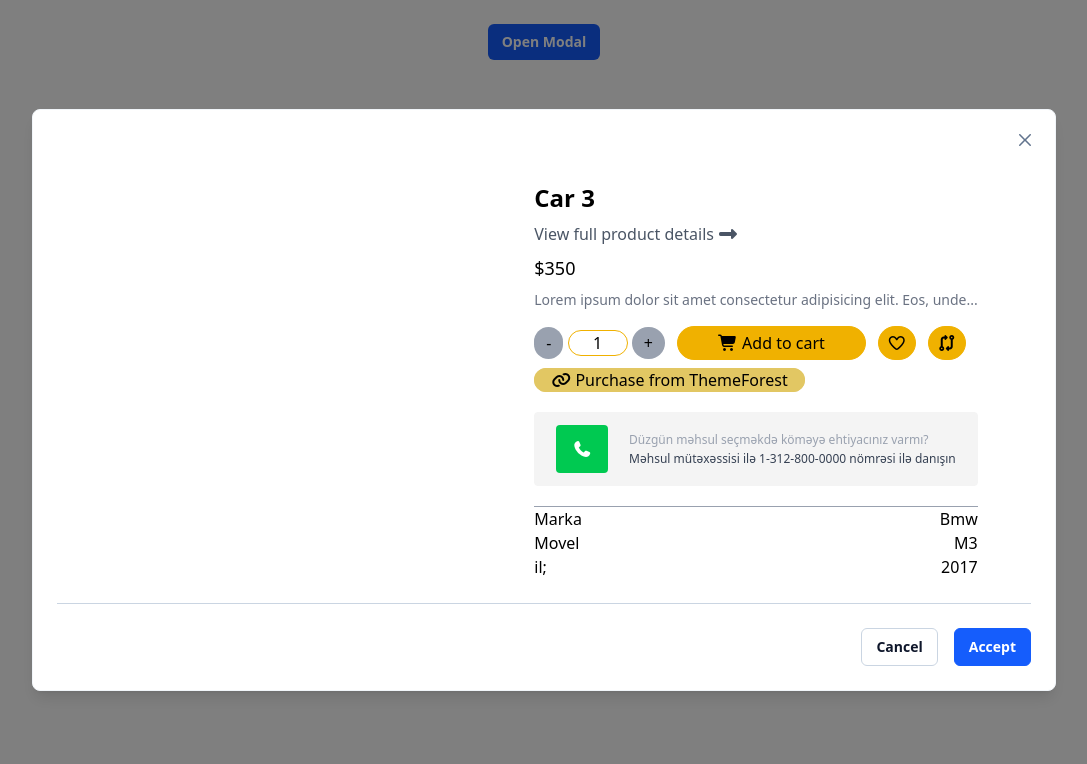
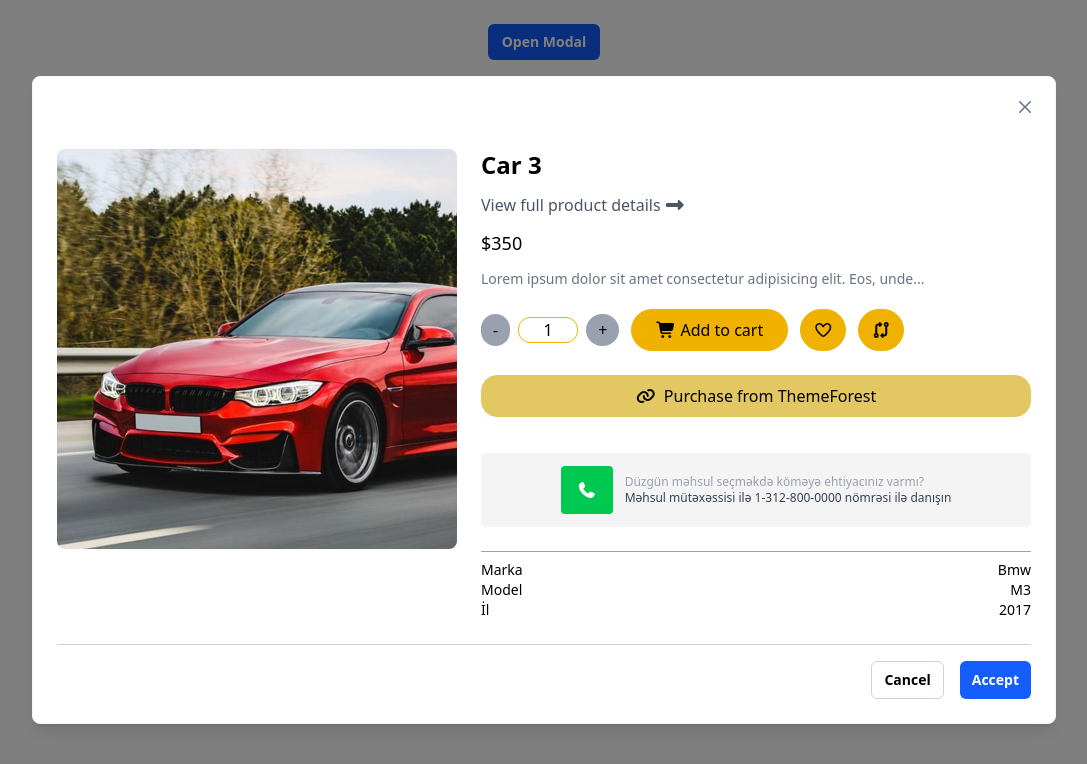
Before and after one commit to Asildar-Hajiyev/renteCar, a website: page site/page/modal.htm in a window 1280 px wide. Both pictures are taken after a click on the button "Open Modal". Shown: the whole page, without its empty margins (96-1183 px from the left). Drawn offline with nearby package versions, Linux system fonts and the light colour scheme.

Commit message:
Update Modal Page

```diff
--- a/site/js/ajax.js
+++ b/site/js/ajax.js
@@ -1,7 +1,7 @@
 let content = document.getElementById('content')
 let ajax = new XMLHttpRequest()
 
-loadPage(window.location.hash.slice(1) ||'location')
+loadPage(window.location.hash.slice(1) ||'home')
 function loadPage(page){
     let file = `page/${page}.htm`
     ajax.open('GET',file)
--- a/site/page/modal.htm
+++ b/site/page/modal.htm
@@ -7,26 +7,28 @@
 
 <script src="https://cdn.jsdelivr.net/npm/@tailwindcss/browser@4"></script>
 
-    <link
-      rel="stylesheet"
-      href="https://cdnjs.cloudflare.com/ajax/libs/font-awesome/7.0.1/css/all.min.css"
-    />
+<link rel="stylesheet"
+href="https://cdnjs.cloudflare.com/ajax/libs/font-awesome/7.0.1/css/all.min.css"/>
 </head>
+
 <body>
+
 <!-- Modal Overlay -->
 <div id="modalOverlay"
-     class="hidden fixed inset-0 p-4 flex justify-center items-center w-full h-full z-[1000]
+     class="hidden fixed inset-0 p-2 sm:p-4 flex justify-center items-center w-full h-full z-[1000]
      before:fixed before:inset-0 before:bg-[rgba(0,0,0,0.5)]">
 
     <!-- Dialog -->
-    <div role="dialog" aria-modal="true" aria-labelledby="modal-title"
+    <div role="dialog"
+         aria-modal="true"
+         aria-labelledby="modal-title"
          tabindex="-1"
          class="w-full max-w-5xl bg-white border border-slate-100 shadow-lg rounded-lg
-         relative max-h-[95vh] overflow-y-auto overflow-x-hidden outline-none p-4 md:p-6">
+         relative max-h-[95vh] overflow-y-auto overflow-x-hidden outline-none p-3 sm:p-6">
 
         <!-- Close -->
         <div class="flex items-center pb-3 border-slate-300">
-            <button type="button" id="closeModal" aria-label="Close modal"
+            <button type="button" id="closeModal"
                 class="ml-auto flex items-center focus:outline-none focus-visible:ring-2 focus-visible:ring-blue-500 rounded">
                 <svg xmlns="http://www.w3.org/2000/svg"
                      class="w-3 h-3 cursor-pointer fill-slate-500 hover:fill-red-600"
@@ -37,19 +39,20 @@
         </div>
 
         <!-- Content -->
-        <div class="my-6 w-full flex flex-col md:flex-row items-center gap-6 justify-center">
+        <div class="my-6 w-full flex flex-col lg:flex-row items-center lg:items-start gap-6">
 
             <!-- Image -->
-         <div class="w-full max-w-[400px] overflow-hidden rounded-lg">
+            <div class="w-full max-w-full sm:max-w-[400px] overflow-hidden rounded-lg">
                 <img
                     id="zoomImg"
                     class="w-full object-contain transition-transform duration-200 ease-out"
-                src="../img/imgi_20_p2.jpg"
+                    src="../assets/img/car4.jpg"
                     alt=""
                 />
             </div>
 
-           <div class="flex flex-col items-start justify-center gap-2 ">
+            <!-- Info -->
+            <div class="flex flex-col items-center lg:items-start text-center lg:text-left gap-3 w-full">
 
                 <h2 class="text-2xl font-semibold">Car 3</h2>
 
@@ -64,73 +67,83 @@
                 </span>
 
                 <!-- Quantity -->
-                <div class="flex items-center justify-between gap-3 mt-2">
+                <div class="flex flex-col sm:flex-row sm:items-center gap-3 mt-2 w-full">
 
-                  <div>
-                      <button class="px-3 py-1 bg-gray-400 rounded-full hover:bg-[#1E1601] hover:text-yellow-500 transition">
-                        -
-                    </button>
+                    <div class="flex items-center gap-2">
+                        <button class="px-3 py-1 bg-gray-400 rounded-full hover:bg-[#1E1601] hover:text-yellow-500 transition">-</button>
 
                         <input
-                        class="w-[60px] border border-yellow-500 rounded-2xl text-center outline-none"
+                            class="w-[50px] sm:w-[60px] border border-yellow-500 rounded-xl text-center outline-none"
                             type="text"
                             value="1"
                         >
 
-                    <button class="px-3 py-1 bg-gray-400 rounded-full hover:bg-[#1E1601] hover:text-yellow-500 transition">
-                        +
-                    </button>
+                        <button class="px-3 py-1 bg-gray-400 rounded-full hover:bg-[#1E1601] hover:text-yellow-500 transition">+</button>
                     </div>
-                  <button onclick="" class="border cursor-pointer border-yellow-500 rounded-full px-2 py-1 bg-yellow-500 hover:border hover:bg-white hover:text-yellow-500 px-10">
+
+                    <button onclick=""
+                        class="w-full sm:w-auto border cursor-pointer border-yellow-500 rounded-full px-6 py-2 bg-yellow-500 hover:bg-white hover:text-yellow-500 transition">
                         <i class="fa-solid fa-cart-shopping"></i> Add to cart
                     </button>
-                  <span class="border border-yellow-500 rounded-full px-2 py-1 bg-yellow-500 hover:border hover:bg-white hover:text-yellow-500"><i class="fa-regular fa-heart "></i></span>
-                  <span class="border border-yellow-500 rounded-full px-2 py-1 bg-yellow-500 hover:border hover:bg-white hover:text-yellow-500"><i class="fa-solid fa-code-compare "></i></span>
+
+                    <span class="border border-yellow-500 rounded-full px-3 py-2 bg-yellow-500 hover:bg-white hover:text-yellow-500 transition">
+                        <i class="fa-regular fa-heart"></i>
+                    </span>
+
+                    <span class="border border-yellow-500 rounded-full px-3 py-2 bg-yellow-500 hover:bg-white hover:text-yellow-500 transition">
+                        <i class="fa-solid fa-code-compare"></i>
+                    </span>
 
                 </div>
+
+                <!-- ThemeForest -->
                 <div class="w-full">
-                    <a href="#" class="border border-[#E2C763] bg-[#E2C763] rounded-2xl px-4 w-full hover:border-yellow-500 hover:bg-white hover:text-yellow-500 hover:transition duration-300 ease-in-out transform hover:scale-105" ><i class="fa-solid fa-link"></i> Purchase from ThemeForest</a>
+                    <a href="#"
+                       class="w-full flex items-center justify-center gap-2 rounded-2xl px-4 py-2 my-3 bg-[#E2C763]
+                       hover:bg-white hover:text-yellow-500 border border-[#E2C763] transition">
+                        <i class="fa-solid fa-link"></i> Purchase from ThemeForest
+                    </a>
                 </div>
+
+                <!-- Call -->
                 <a href="#"
-                class="w-full flex flex-col sm:flex-row items-center sm:items-center justify-center sm:justify-evenly gap-3 rounded-sm py-3 px-3 my-3 bg-[#F4F4F4] border border-[#F4F4F4] hover:border-green-500 hover:text-green-500 transition duration-300">
+                   class="w-full flex flex-col sm:flex-row items-center justify-center gap-3 rounded-sm py-3 px-3 my-3
+                   bg-[#F4F4F4] border border-[#F4F4F4] hover:border-green-500 hover:text-green-500 transition">
 
-                    <!-- Icon -->
                     <div class="shrink-0 py-3 px-4 bg-green-500 rounded-sm">
                         <i class="fa-solid fa-phone text-white"></i>
                     </div>
 
-                    <!-- Text -->
-                    <div class="text-center sm:text-left ">
-                        <p class="text-xs text-gray-400 leading-relaxed ">
+                    <div class="text-center sm:text-left">
+                        <p class="text-xs text-gray-400">
                             Düzgün məhsul seçməkdə köməyə ehtiyacınız varmı?
                         </p>
-                        <p class="text-xs text-gray-700 leading-relaxed">
+                        <p class="text-xs text-gray-700">
                             Məhsul mütəxəssisi ilə 1-312-800-0000 nömrəsi ilə danışın
                         </p>
                     </div>
 
                 </a>
-                <div class="w-full border-t border-gray-400">
-                    <div class="flex items-center justify-between"><span>Marka</span><span>Bmw</span></div>
-                    <div class="flex items-center justify-between"><span>Movel</span><span>M3</span></div>
-                    <div class="flex items-center justify-between"><span>il;</span><span>2017</span></div>
+
+                <!-- Specs -->
+                <div class="w-full border-t border-gray-400 pt-2 text-sm">
+                    <div class="flex justify-between"><span>Marka</span><span>Bmw</span></div>
+                    <div class="flex justify-between"><span>Model</span><span>M3</span></div>
+                    <div class="flex justify-between"><span>İl</span><span>2017</span></div>
+                </div>
+
             </div>
         </div>
 
-
-        </div>
-
         <!-- Footer -->
-        <div class="border-t border-slate-300 pt-4 flex justify-end gap-4 md:pt-6">
+        <div class="border-t border-slate-300 pt-4 flex justify-end gap-4">
             <button type="button" id="cancelBtn"
-                class="px-3.5 py-2 text-slate-900 text-sm font-semibold rounded-md
-                bg-white border border-slate-300 hover:bg-slate-50">
+                class="px-3 py-2 text-sm font-semibold rounded-md bg-white border border-slate-300 hover:bg-slate-50">
                 Cancel
             </button>
 
             <button type="button"
-                class="px-3.5 py-2 text-white text-sm font-semibold rounded-md
-                bg-blue-600 border border-blue-600 hover:bg-blue-700">
+                class="px-3 py-2 text-sm font-semibold rounded-md bg-blue-600 text-white hover:bg-blue-700">
                 Accept
             </button>
         </div>
@@ -144,7 +157,9 @@
     bg-blue-600 hover:bg-blue-700">
     Open Modal
 </button>
+
 <script src="../js/modal.js"></script>
 <script src="../js/app.js"></script>
+
 </body>
 </html>
```
Lines whose indentation alone changed are shown as unchanged.
